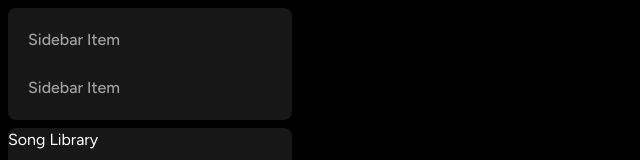
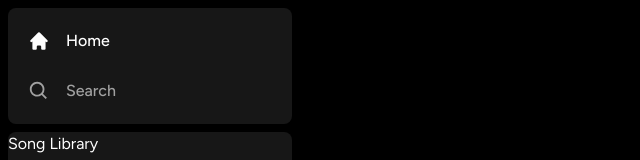
Before and after one commit to RachelGreenwood/spotify-clone, a Next.js app: page / in a window 1280 px wide. Shown: the top 160 px of the page, without its empty margins (0-640 px from the left). Built offline with nearby package versions, Linux system fonts and the light colour scheme.

Commit message:
Adds Nav Bar Items

```diff
--- a/components/SidebarItem.tsx
+++ b/components/SidebarItem.tsx
@@ -10,7 +10,7 @@
 }
 
 const SidebarItem: React.FC<SidebarItemProps> = ({
-    icon,
+    icon: Icon,
     label,
     active,
     href
@@ -31,8 +31,12 @@
         hover:text-white
         transition
         text-neutral-400
-        py-1`)}>
-            Sidebar Item
+        py-1
+        `,
+        active && "text-white"
+        )}>
+            <Icon size={26} />
+            <p className="truncate w-full">{label}</p>
         </Link>
     );
 }
```
